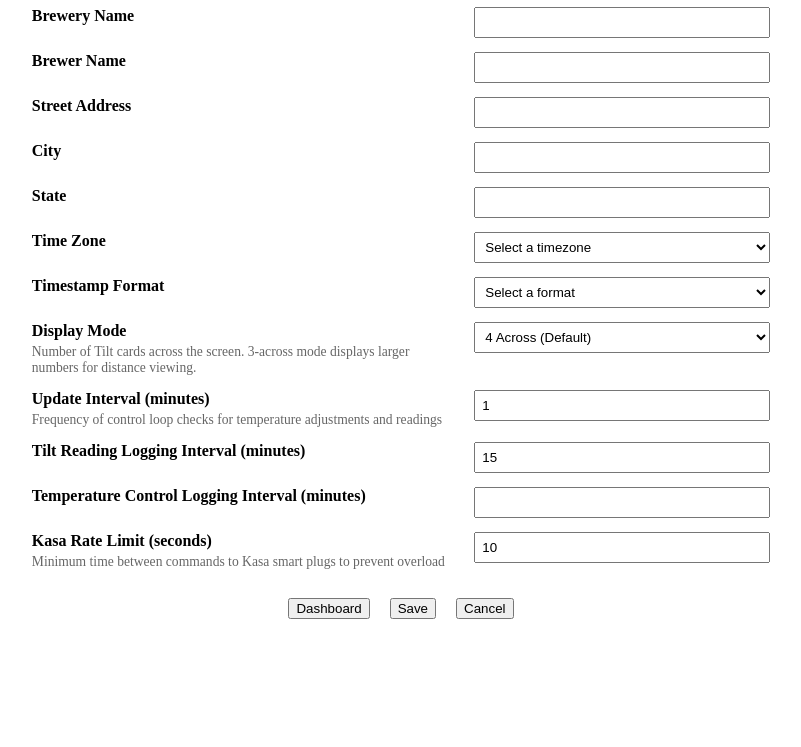
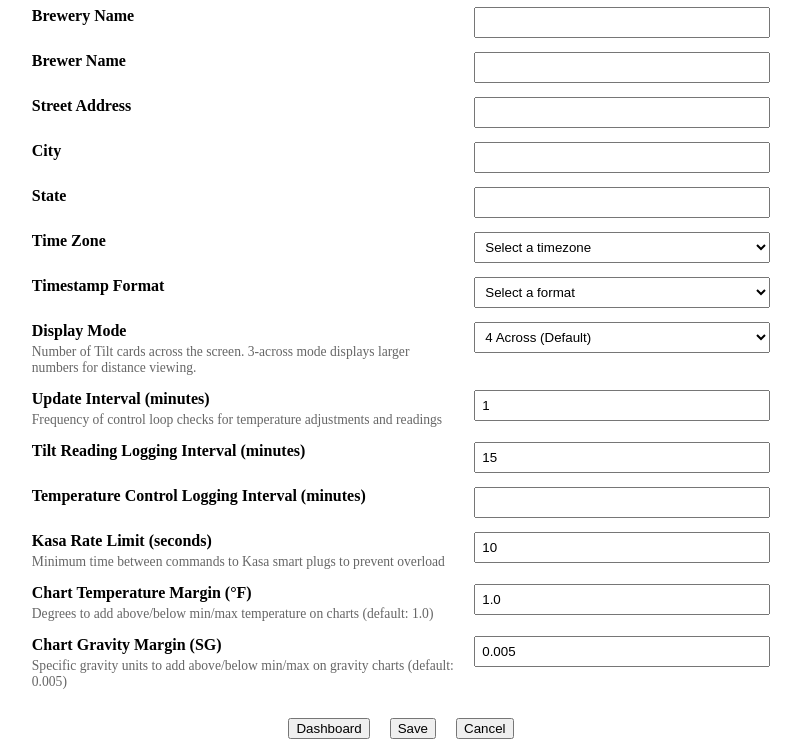
Before and after one commit to RabbitFarmer/Fermenter-Temp-Controller, a Flask app: page /system_config in a window 1280 px wide. Shown: the part 137-884 px from the top of the page, without its empty margins (239-1040 px from the left). Before the commit the page ends 756 px from the top, so only its background shows below. Run offline with Flask 3, Linux system fonts and the light colour scheme; parts of the project's set-up code (start-up, migrations or seed data) failed here and were passed over.

Commit message:
Add configurable chart Y-axis margins
Co-authored-by: RabbitFarmer <42279002+RabbitFarmer@users.noreply.github.com>

```diff
--- a/app.py
+++ b/app.py
@@ -2703,6 +2703,8 @@ def update_system_config():
         "smtp_starttls": 'smtp_starttls' in data,
         "kasa_rate_limit_seconds": data.get("kasa_rate_limit_seconds", system_cfg.get('kasa_rate_limit_seconds', 10)),
         "tilt_logging_interval_minutes": int(data.get("tilt_logging_interval_minutes", system_cfg.get("tilt_logging_interval_minutes", 15))),
+        "chart_temp_margin": float(data.get("chart_temp_margin", system_cfg.get("chart_temp_margin", 1.0))),
+        "chart_gravity_margin": float(data.get("chart_gravity_margin", system_cfg.get("chart_gravity_margin", 0.005))),
         # Push notification provider settings
         "push_provider": data.get("push_provider", "pushover"),
         "pushover_user_key": data.get("pushover_user_key", ""),
--- a/templates/system_config.html
+++ b/templates/system_config.html
@@ -162,6 +162,22 @@
               <div style="font-size:0.85em;color:#666;margin-top:4px;">Minimum time between commands to Kasa smart plugs to prevent overload</div>
             </td>
             <td><input type="number" name="kasa_rate_limit_seconds" id="kasa_rate_limit_seconds" value="{{ system_settings.get('kasa_rate_limit_seconds', 10) }}"></td>
+          </tr>
+
+          <tr>
+            <td>
+              <label for="chart_temp_margin"><b>Chart Temperature Margin (°F)</b></label>
+              <div style="font-size:0.85em;color:#666;margin-top:4px;">Degrees to add above/below min/max temperature on charts (default: 1.0)</div>
+            </td>
+            <td><input type="number" name="chart_temp_margin" id="chart_temp_margin" step="0.1" value="{{ system_settings.get('chart_temp_margin', 1.0) }}"></td>
+          </tr>
+
+          <tr>
+            <td>
+              <label for="chart_gravity_margin"><b>Chart Gravity Margin (SG)</b></label>
+              <div style="font-size:0.85em;color:#666;margin-top:4px;">Specific gravity units to add above/below min/max on gravity charts (default: 0.005)</div>
+            </td>
+            <td><input type="number" name="chart_gravity_margin" id="chart_gravity_margin" step="0.001" value="{{ system_settings.get('chart_gravity_margin', 0.005) }}"></td>
           </tr>
         </table>
 
```
Also changed, not shown: templates/chart_plotly.html (+23 -3 lines), 1 other file.
